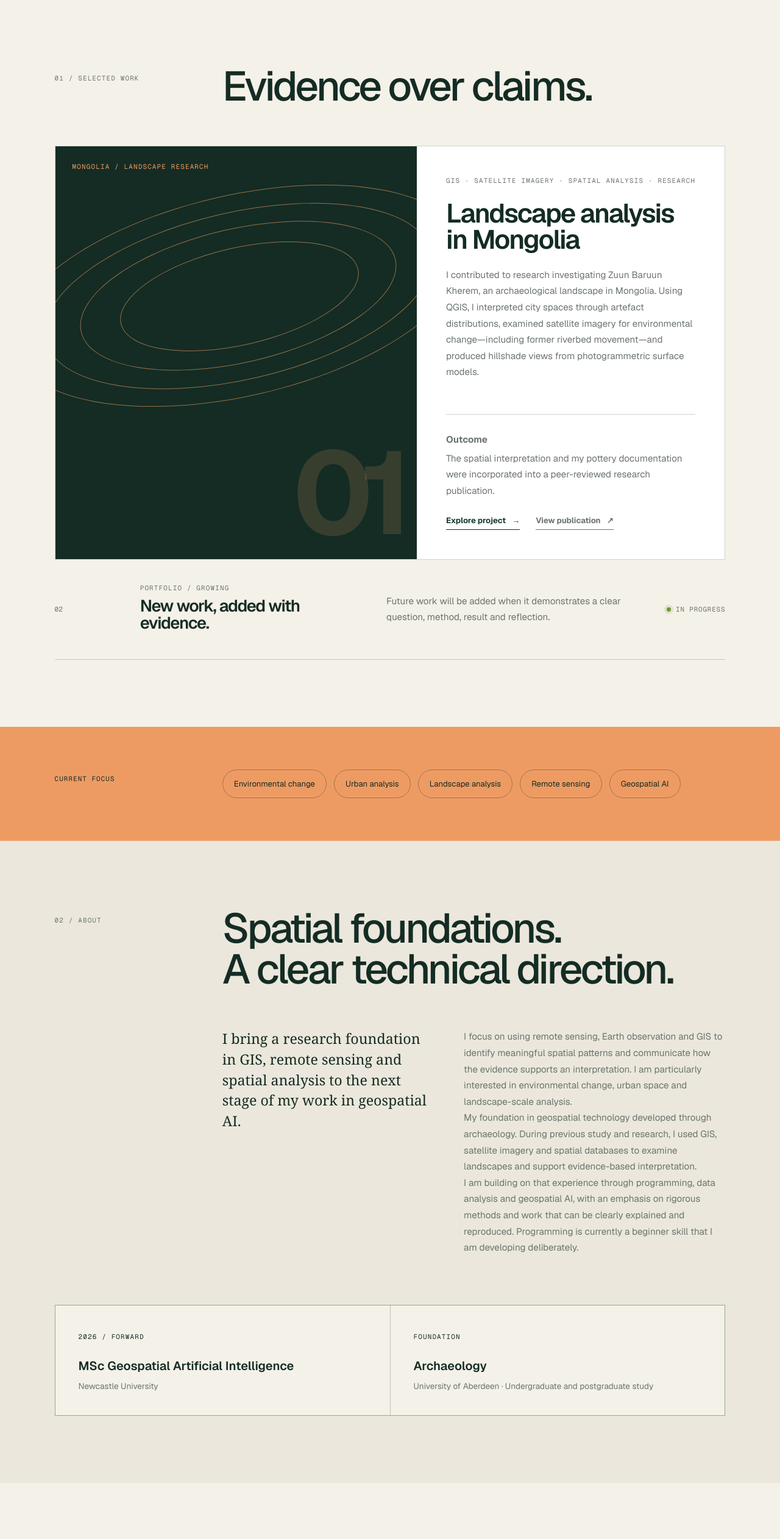
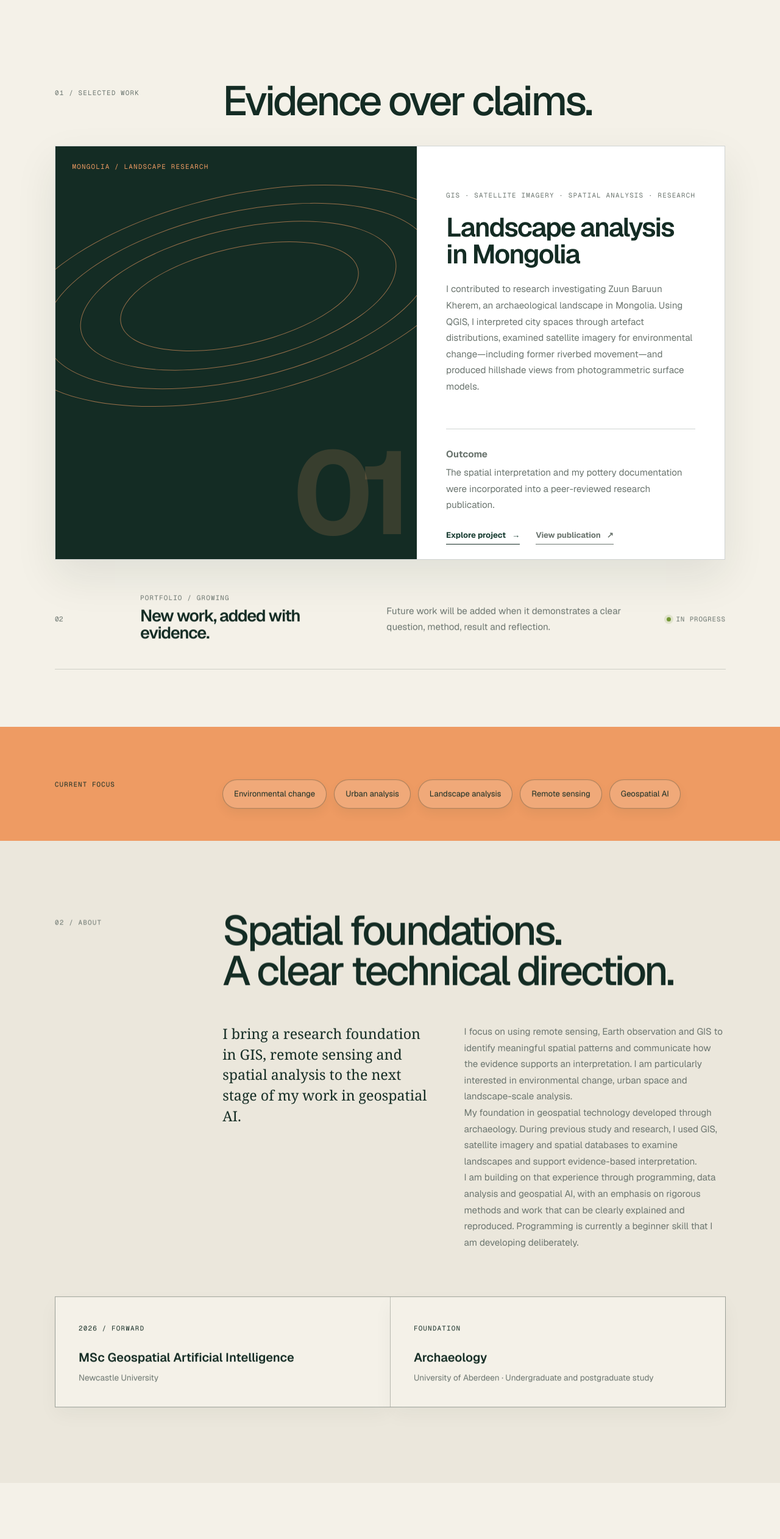
Before and after one commit to anna-misterkiewicz/annamisterkiewicz-com, a Next.js app in the folder anna-geospatial-portfolio-source/: page / in a window 1280 px wide. Shown: the part 832-3356 px from the top of the page at 61% size. Built offline with nearby package versions, Linux system fonts and the light colour scheme.

Commit message:
Add visual elevation and depth styling

```diff
--- a/anna-geospatial-portfolio-source/app/globals.css
+++ b/anna-geospatial-portfolio-source/app/globals.css
@@ -19,6 +19,7 @@ body {
   font-family: var(--font-geist-sans), Arial, sans-serif;
 }
 a { color: inherit; text-decoration: none; }
+[data-depth] { position: relative; z-index: 2; transform: translate3d(0, var(--depth-y, 0), 0); will-change: transform; }
 
 .site-header {
   position: absolute;
@@ -85,7 +86,7 @@ nav a:hover, nav a:focus-visible { opacity: 1; }
 .section-heading { display: grid; grid-template-columns: 25% 1fr; margin-bottom: 65px; }
 .section-index { padding-top: 12px; color: var(--muted); }
 .section h2, footer h2 { margin: 0; font-size: clamp(2.8rem, 5.3vw, 5.6rem); font-weight: 480; letter-spacing: -.055em; line-height: .98; }
-.project-feature { display: grid; grid-template-columns: 54% 46%; min-height: 530px; border: 1px solid var(--line); background: #fff; }
+.project-feature { display: grid; grid-template-columns: 54% 46%; min-height: 530px; border: 1px solid var(--line); background: #fff; box-shadow: 0 28px 65px rgba(20,44,36,.09); }
 .project-visual { position: relative; min-height: 500px; overflow: hidden; background: var(--ink); color: var(--accent); }
 .project-label { position: absolute; left: 28px; top: 25px; }
 .visual-number { position: absolute; right: 25px; bottom: -35px; color: rgba(238,155,99,.17); font-size: 12rem; font-weight: 700; letter-spacing: -.1em; }
@@ -115,20 +116,21 @@ nav a:hover, nav a:focus-visible { opacity: 1; }
 .focus-band { padding: 70px var(--gutter); display: grid; grid-template-columns: 25% 1fr; background: var(--accent); }
 .focus-band > p { margin: 8px 0; font: .68rem var(--font-geist-mono); text-transform: uppercase; letter-spacing: .1em; }
 .focus-band div { display: flex; flex-wrap: wrap; gap: 12px; }
-.focus-band span { padding: 13px 18px; border: 1px solid rgba(20,44,36,.35); border-radius: 99px; font-size: .82rem; }
+.focus-band span { padding: 13px 18px; border: 1px solid rgba(20,44,36,.35); border-radius: 99px; background: rgba(255,255,255,.14); box-shadow: 0 8px 18px rgba(20,44,36,.06); font-size: .82rem; }
 
 .about { background: #ebe7dc; }
 .about-grid { display: grid; grid-template-columns: 25% 36% 1fr; }
 .lead { grid-column: 2; margin: 0; padding-right: 50px; font: 1.45rem/1.45 Georgia, serif; }
 .about-copy p:first-child { margin-top: 0; }
 .education { display: grid; grid-template-columns: 1fr 1fr; gap: 1px; margin-top: 80px; background: var(--line); border: 1px solid var(--line); }
-.education > div { padding: 38px; background: var(--paper); }
+.education > div { padding: 38px; background: var(--paper); box-shadow: 0 12px 30px rgba(20,44,36,.045); }
 .education h3 { margin: 22px 0 8px; font-size: 1.25rem; font-weight: 550; }
 .education p { margin: 0; color: var(--muted); font-size: .85rem; }
 
 .skills-section { background: var(--paper); }
 .skills-list { border-top: 1px solid var(--line); }
-.skill-row { min-height: 110px; display: grid; grid-template-columns: 8% 27% 1fr 15%; align-items: center; gap: 20px; border-bottom: 1px solid var(--line); }
+.skill-row { min-height: 110px; display: grid; grid-template-columns: 8% 27% 1fr 15%; align-items: center; gap: 20px; border-bottom: 1px solid var(--line); transition: background .25s, box-shadow .25s; }
+.skill-row:hover { background: rgba(255,255,255,.48); box-shadow: 0 14px 32px rgba(20,44,36,.055); }
 .skill-row > span, .skill-row small { color: var(--muted); font: .68rem var(--font-geist-mono); text-transform: uppercase; }
 .skill-row h3 { font-size: 1.3rem; font-weight: 540; }
 .skill-row p { color: var(--muted); font-size: .85rem; line-height: 1.6; }
@@ -162,7 +164,7 @@ footer h2 { margin: 55px 0 35px; max-width: 1000px; }
 .project-topography i:nth-child(3) { transform: rotate(-14deg) scale(.64); }
 .project-topography i:nth-child(4) { transform: rotate(-14deg) scale(.46); }
 .project-facts { padding: 0 var(--gutter); display: grid; grid-template-columns: repeat(4,1fr); border-bottom: 1px solid var(--line); background: #fff; }
-.project-facts div { min-height: 155px; padding: 34px 28px 30px 0; border-right: 1px solid var(--line); }
+.project-facts div { min-height: 155px; padding: 34px 28px 30px 0; border-right: 1px solid var(--line); background: #fff; }
 .project-facts div:not(:first-child) { padding-left: 28px; }
 .project-facts div:last-child { border-right: 0; }
 .project-facts span, .project-story article > span, .project-result > p { color: var(--muted); font: .66rem var(--font-geist-mono); text-transform: uppercase; letter-spacing: .1em; }
@@ -227,4 +229,5 @@ footer h2 { margin: 55px 0 35px; max-width: 1000px; }
   * { transition: none !important; }
   .map-grid { transform: none !important; }
   .hero-parallax-content { transform: none !important; opacity: 1 !important; }
+  [data-depth] { transform: none !important; }
 }
```
